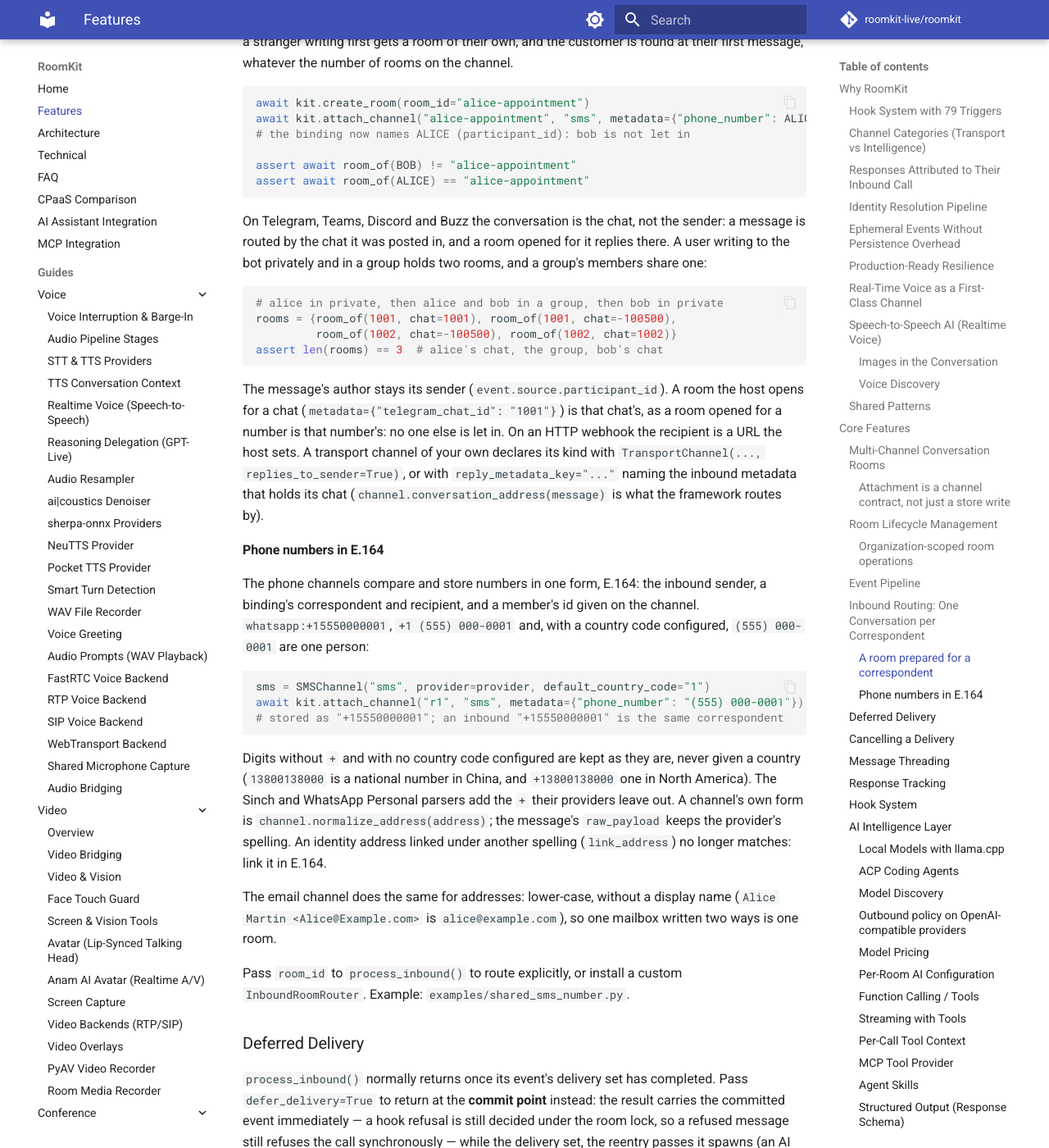
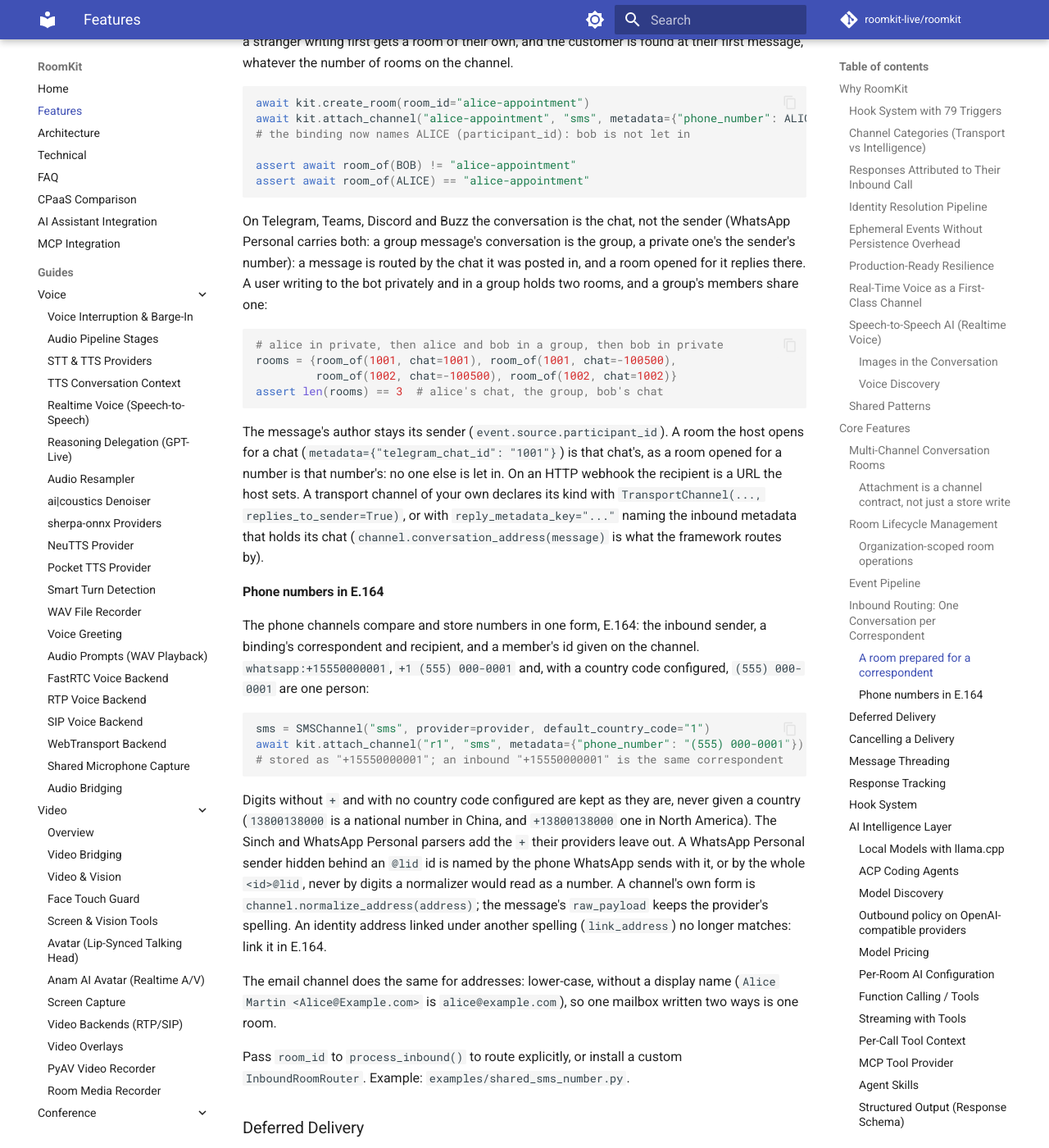
Before and after one commit to roomkit-live/roomkit-docs, an MkDocs documentation site: the page built from docs/features.md, in a window 1280 px wide and 1400 px high, scrolled down 13102 px. Shown: the whole window at 82% size. Built offline with MkDocs 1.6.1 and Material for MkDocs 9.7.7, drawn with Linux system fonts in a browser that asks for light colours; comment, search, counter and statistics services are not loaded; some of the changed text lies outside the part shown.

Commit message:
docs(routing): WhatsApp Personal answers a group in the group and names a hidden-number sender by their phone (RMK-653)

````diff
--- a/docs/features.md
+++ b/docs/features.md
@@ -419,7 +419,8 @@ assert await room_of(ALICE) == "alice-appointment"
 ```
 
 On Telegram, Teams, Discord and Buzz the conversation is the chat, not the
-sender: a message is routed by the chat it was posted in, and a room opened for
+sender (WhatsApp Personal carries both: a group message's conversation is the
+group, a private one's the sender's number): a message is routed by the chat it was posted in, and a room opened for
 it replies there. A user writing to the bot privately and in a group holds two
 rooms, and a group's members share one:
 
@@ -454,7 +455,9 @@ await kit.attach_channel("r1", "sms", metadata={"phone_number": "(555) 000-0001"
 Digits without `+` and with no country code configured are kept as they are,
 never given a country (`13800138000` is a national number in China, and
 `+13800138000` one in North America). The Sinch and WhatsApp Personal parsers
-add the `+` their providers leave out. A channel's own form is
+add the `+` their providers leave out. A WhatsApp Personal sender hidden behind
+an `@lid` id is named by the phone WhatsApp sends with it, or by the whole
+`<id>@lid`, never by digits a normalizer would read as a number. A channel's own form is
 `channel.normalize_address(address)`; the message's `raw_payload` keeps the
 provider's spelling. An identity address linked under another spelling
 (`link_address`) no longer matches: link it in E.164.
````
